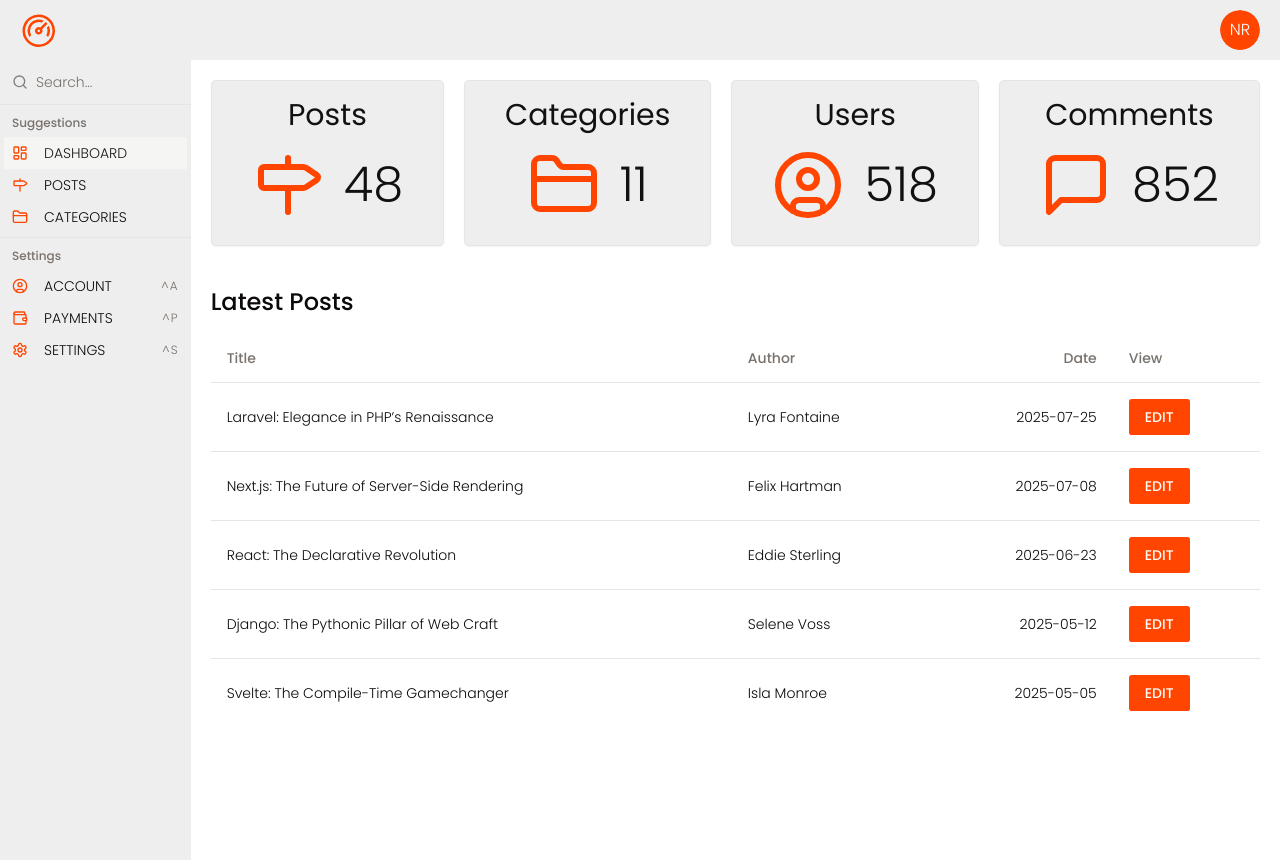
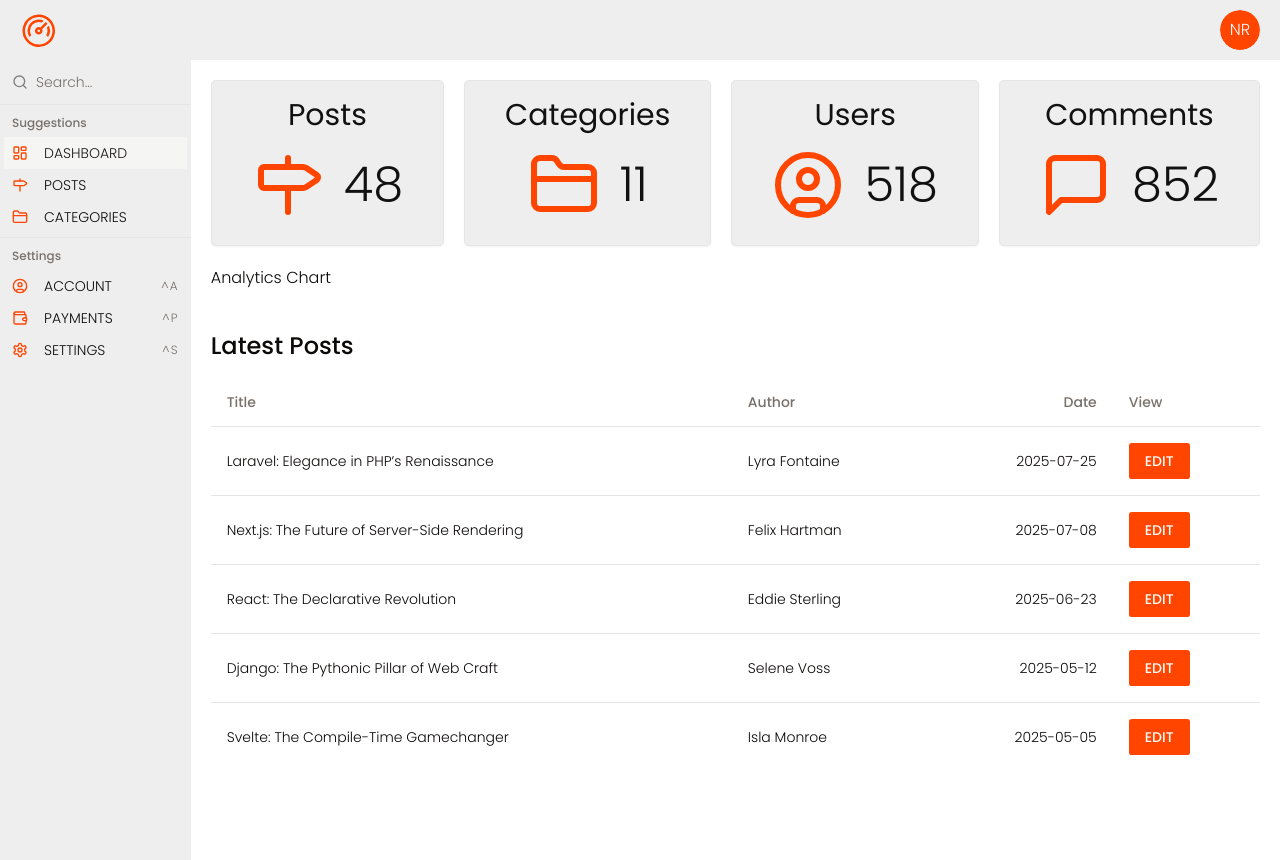
Before and after one commit to Nimira43/Tabularium, a Next.js app: page / in a window 1280 px wide. Built offline with nearby package versions, Linux system fonts and the light colour scheme; a web font is replaced by a local one.

Commit message:
Placed AnalystChart inbetween last DashboardCard and PostsTable.

```diff
--- a/app/page.tsx
+++ b/app/page.tsx
@@ -1,3 +1,4 @@
+import AnalyticsChart from '@/components/dashboard/AnalyticsChart'
 import DashboardCard from '@/components/dashboard/DashboardCard'
 import PostsTable from '@/components/posts/PostsTable'
 import { FolderClosed, MessageSquare, Milestone, UserCircle } from 'lucide-react'
@@ -27,6 +28,7 @@ export default function Home() {
           icon={<MessageSquare className='text-main' size={72} />}
         />
       </div>
+      <AnalyticsChart />
       <PostsTable
         title='Latest Posts'
         limit={5}
```
